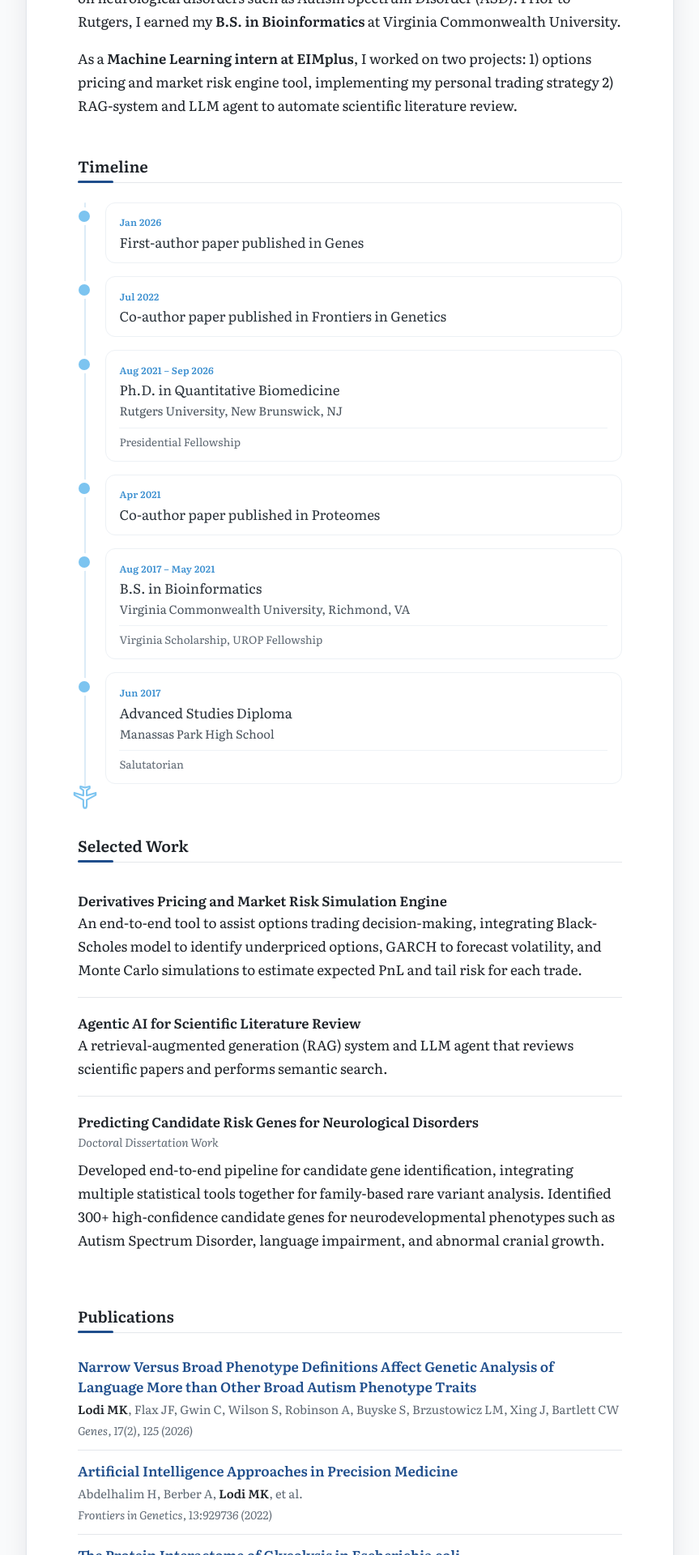
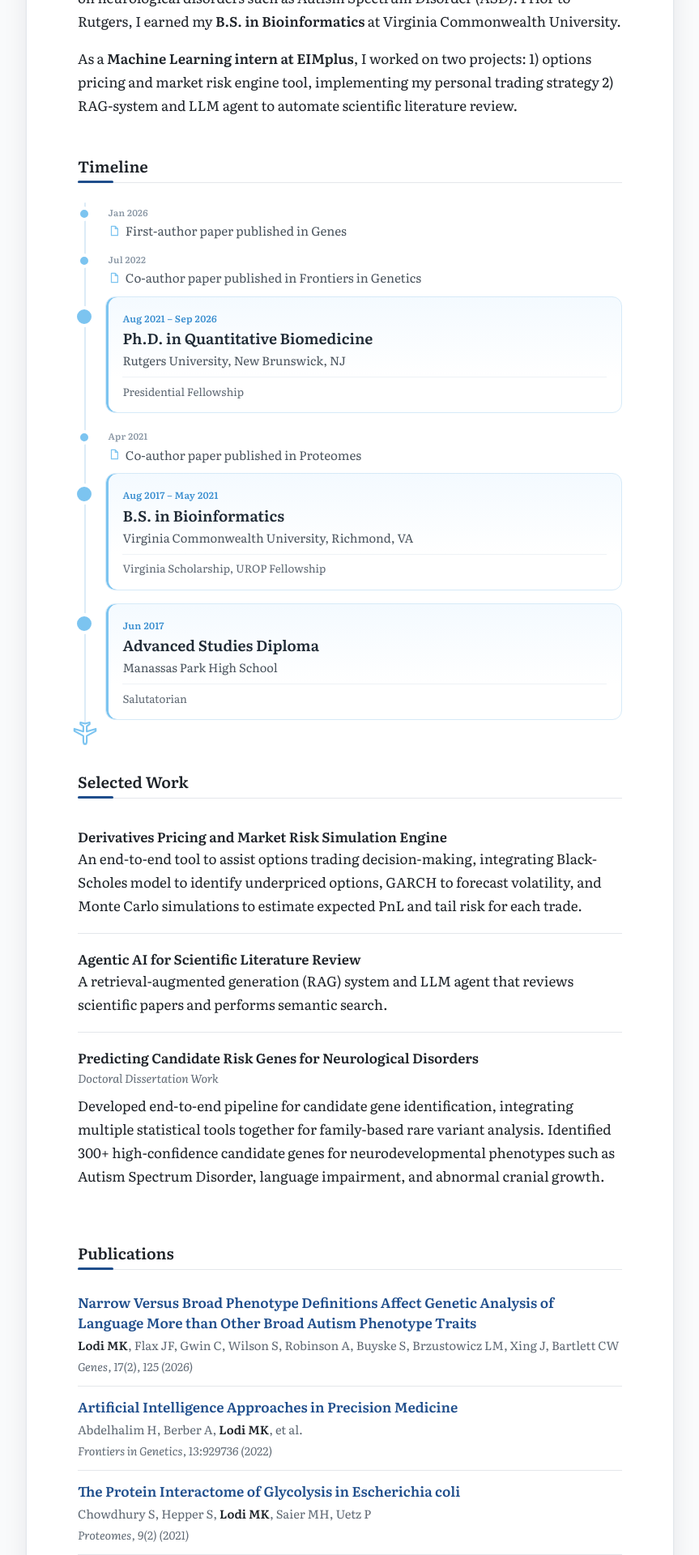
Before and after one commit to mklodi1/mklodi1.github.io, a Jekyll site: the page built from index.html, in a window 1280 px wide. Shown: the part 492-2412 px from the top of the page at 81% size, without its empty margins (208-1071 px from the left). Built offline with Jekyll 4.4.1, drawn with Linux system fonts in a browser that asks for light colours.

Commit message:
Timeline: schools stand out, papers compact
Co-Authored-By: Claude Opus 5.5 <noreply@anthropic.com>
Claude-Session: https://claude.ai/code/session_018B7yRm4wV88UDqtVSP6gVK

```diff
--- a/assets/css/style.css
+++ b/assets/css/style.css
@@ -598,3 +598,19 @@ body { border-top: 6px solid var(--link); }
   .journey-card:has(.journey-logo) { padding-right: 4rem; }
   .journey-logo { width: 40px; height: 40px; right: .75rem; }
 }
+
+/* schools stand out; papers sit quietly between them */
+.journey-education .journey-card {
+  background: linear-gradient(180deg, #F4FAFF, #fff 70%); border-color: #D6EAF8;
+  box-shadow: inset 3px 0 0 var(--tl); padding: 1rem 1.15rem 1rem 1.3rem;
+}
+.journey-education .journey-title { font-size: 1.15rem; font-weight: 600; color: #1F2A35; }
+.journey-education .journey-dot { width: 18px; height: 18px; left: -1px !important; top: 1.05rem; border-width: 3px; }
+.journey-paper { padding-bottom: .55rem !important; }
+.journey-paper .journey-card { background: none; border: 0; box-shadow: none; padding: .2rem .25rem; }
+.journey-paper .journey-when { font-size: .7rem; color: #8A97A5; }
+.journey-paper .journey-title { font-size: .95rem; font-weight: 400; color: #4A545E; display: flex; align-items: center; gap: .45rem; }
+.journey-paper .journey-dot { width: 10px; height: 10px; left: 3px !important; top: .55rem; border-width: 2px; }
+.journey-doc { flex: none; color: #7CC4F0; }
+.journey-paper:hover .journey-card { border: 0; box-shadow: none; }
+.journey-paper:hover .journey-title { color: var(--link); }
--- a/index.html
+++ b/index.html
@@ -25,12 +25,12 @@ layout: default
     <ol class="journey">
       <li class="journey-plane" aria-hidden="true"><svg viewBox="0 0 100 100" width="30" height="30"><path d="M50 4 C54.5 4 57 10 57 17 L57 38 L94 58 L94 67 L57 56 L57 77 L69 86 L69 93 L50 88.5 L31 93 L31 86 L43 77 L43 56 L6 67 L6 58 L43 38 L43 17 C43 10 45.5 4 50 4 Z"/></svg></li>
       {% for j in site.data.journey %}
-      <li class="journey-item journey-{{ j.kind | default: 'life' }}">
+      <li class="journey-item journey-{{ j.type | default: 'education' }}">
         <span class="journey-dot" aria-hidden="true"></span>
         <div class="journey-card">
           {% if j.logo %}{% assign logo_file = site.static_files | where: "path", j.logo | first %}{% if logo_file %}<img class="journey-logo" src="{{ j.logo | relative_url }}" alt="" loading="lazy">{% endif %}{% endif %}
           <p class="journey-when">{{ j.when }}</p>
-          <p class="journey-title">{{ j.title }}</p>
+          <p class="journey-title">{% if j.type == 'paper' %}<svg class="journey-doc" viewBox="0 0 16 16" width="14" height="14" aria-hidden="true"><path d="M4 1.5h5.5L13 5v9.5H4z M9.5 1.5V5H13" fill="none" stroke="currentColor" stroke-width="1.4" stroke-linejoin="round"/></svg>{% endif %}{{ j.title }}</p>
           {% if j.place %}<p class="journey-place">{{ j.place }}</p>{% endif %}
           {% if j.detail %}<p class="journey-meta">{{ j.detail }}</p>{% endif %}
         </div>
```
Also changed, not shown: _data/journey.yml (+7 -1 lines).
